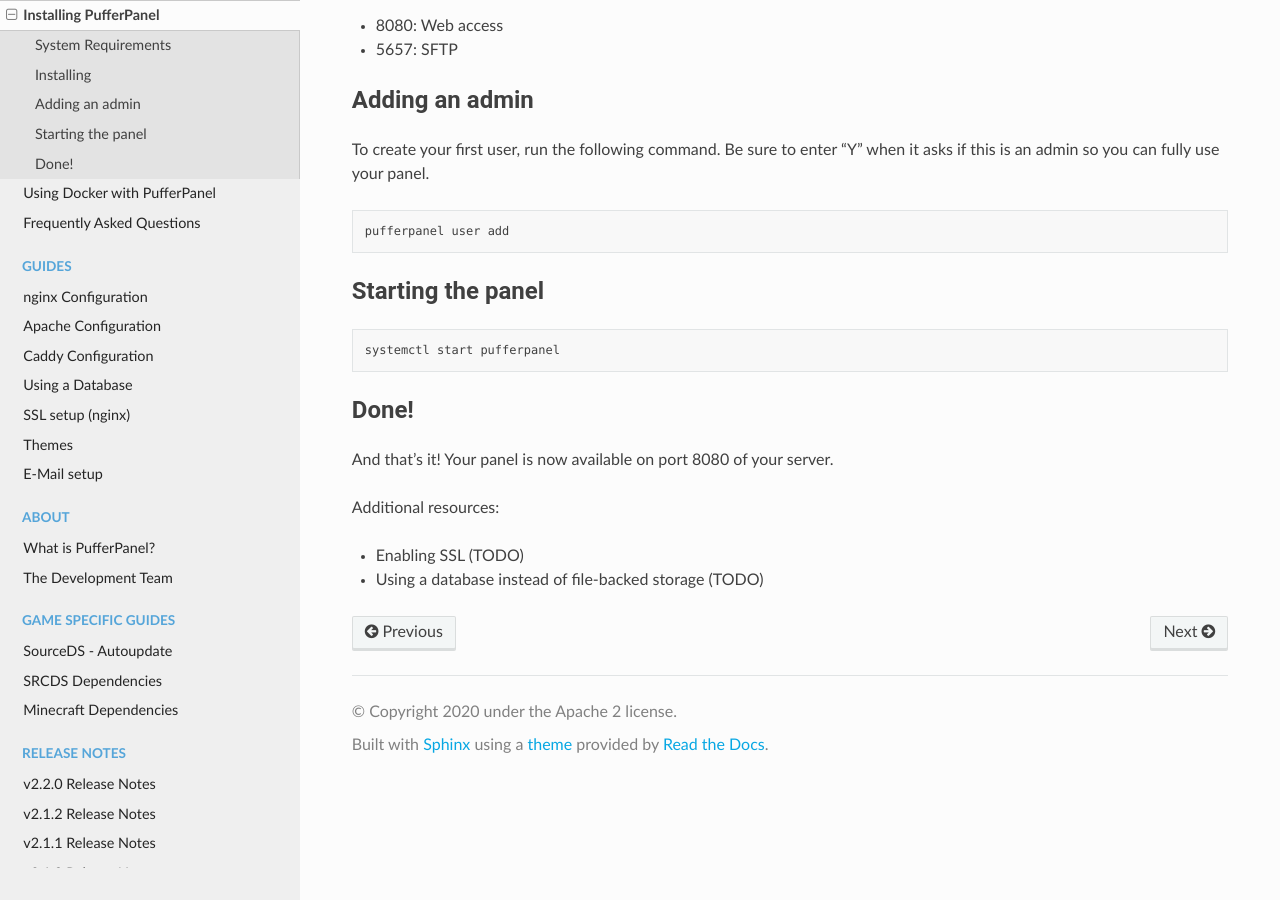
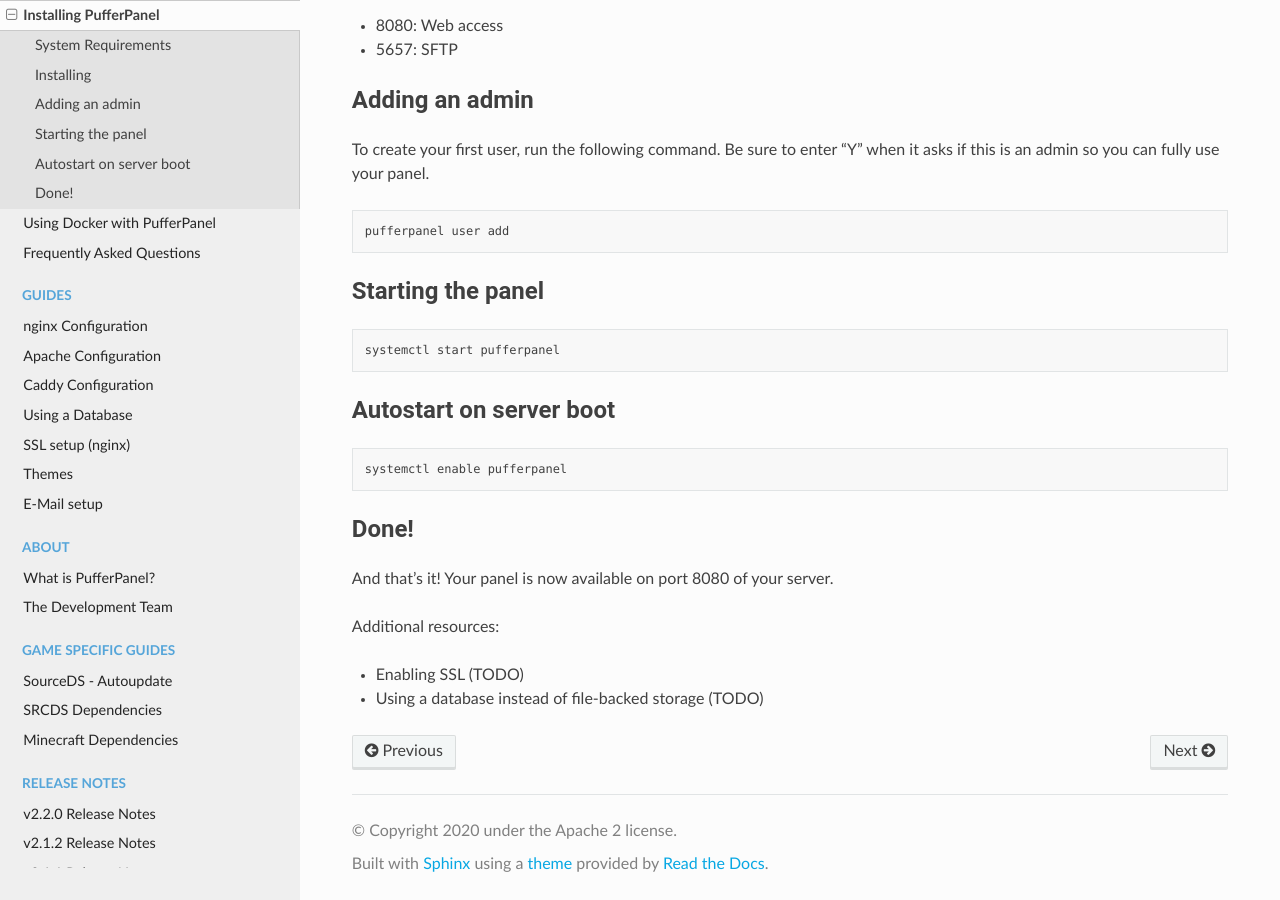
Before and after one commit to pufferpanel/documentation, a Sphinx documentation site: the page built from source/installing.rst, in a window 1280 px wide and 900 px high, scrolled down 937 px. Built offline with Sphinx 7.4.7 and the Read the Docs theme 2.0.0, drawn with Linux system fonts in a browser that asks for light colours.

Commit message:
adding autostart on boot
I forgot to did that, so may be other one will

```diff
--- a/source/installing.rst
+++ b/source/installing.rst
@@ -69,6 +69,14 @@
    systemctl start pufferpanel
 
 
+Autostart on server boot
+------------------
+
+.. code::
+
+   systemctl enable pufferpanel
+
+
 Done!
 -----
 
```
